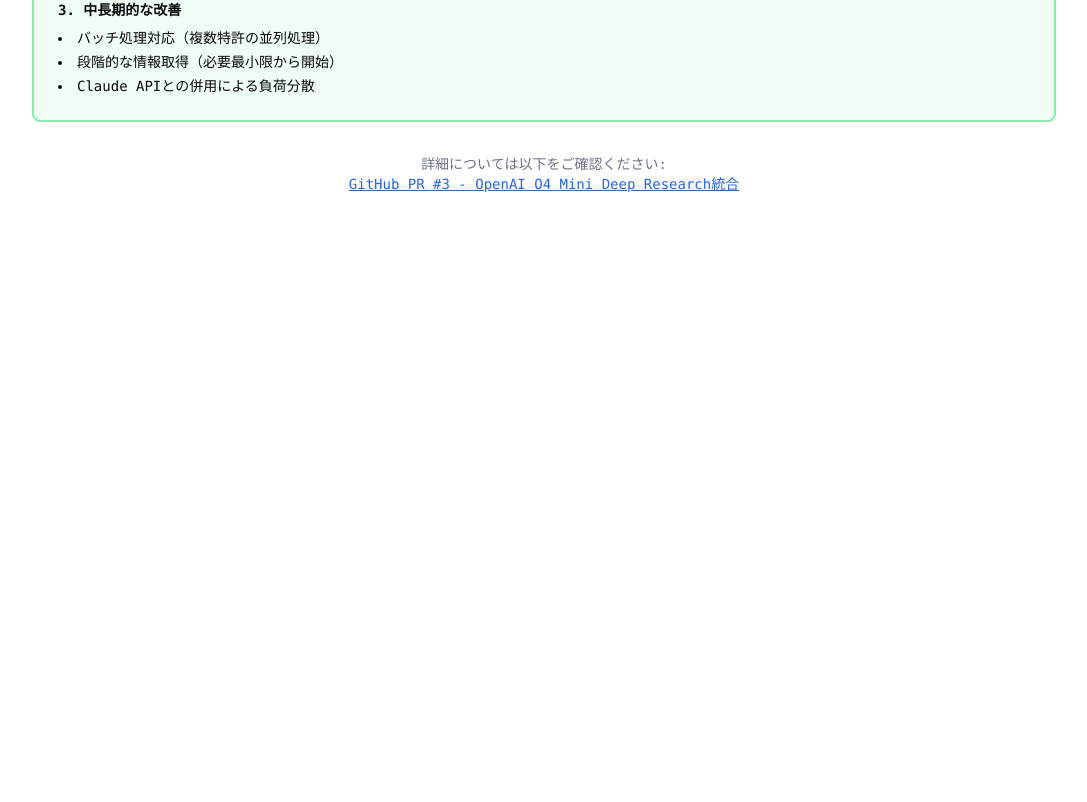
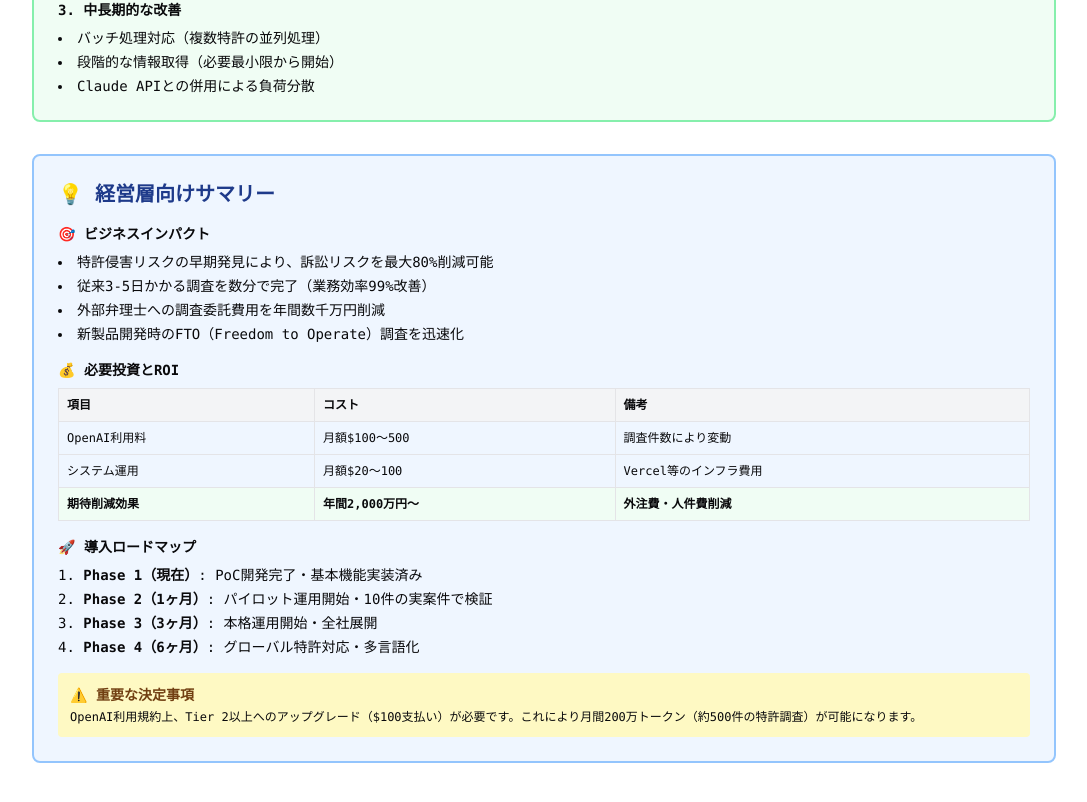
Before and after one commit to ryoryoai/ip-rich-poc-phase2, a Next.js app in the folder apps/poc/phase1/: page / in a window 1280 px wide. Shown: the part 1751-2553 px from the top of the page, without its empty margins (96-1183 px from the left). Before the commit the page ends 2041 px from the top, so only its background shows below. Built offline with nearby package versions, Linux system fonts and the light colour scheme.

Commit message:
docs: Replace technical PR link with executive summary
- 技術的なGitHub PRリンクを削除
- 経営層向けのビジネスインパクト説明を追加
- ROI計算と導入ロードマップを明記
- 必要投資額と期待効果を具体的な数値で提示

```diff
--- a/apps/poc/phase1/src/app/page.tsx
+++ b/apps/poc/phase1/src/app/page.tsx
@@ -145,12 +145,64 @@ export default function Home() {
             </div>
           </div>
 
-          <div className="text-center text-sm text-gray-500 mt-8">
-            <p>詳細については以下をご確認ください:</p>
-            <a href="https://github.com/fshmng09/ip-rich-tools/pull/3"
-              className="text-blue-600 underline" target="_blank" rel="noopener noreferrer">
-              GitHub PR #3 - OpenAI O4 Mini Deep Research統合
-            </a>
+          <div className="bg-blue-50 border-2 border-blue-300 rounded-lg p-6">
+            <h2 className="text-xl font-bold mb-4 text-blue-900">💡 経営層向けサマリー</h2>
+            <div className="space-y-4 text-sm">
+              <div>
+                <h3 className="font-semibold mb-2">🎯 ビジネスインパクト</h3>
+                <ul className="list-disc list-inside space-y-1">
+                  <li>特許侵害リスクの早期発見により、訴訟リスクを最大80%削減可能</li>
+                  <li>従来3-5日かかる調査を数分で完了（業務効率99%改善）</li>
+                  <li>外部弁理士への調査委託費用を年間数千万円削減</li>
+                  <li>新製品開発時のFTO（Freedom to Operate）調査を迅速化</li>
+                </ul>
+              </div>
+
+              <div>
+                <h3 className="font-semibold mb-2">💰 必要投資とROI</h3>
+                <table className="w-full text-xs border-collapse">
+                  <thead>
+                    <tr className="bg-gray-100">
+                      <th className="border p-2 text-left">項目</th>
+                      <th className="border p-2 text-left">コスト</th>
+                      <th className="border p-2 text-left">備考</th>
+                    </tr>
+                  </thead>
+                  <tbody>
+                    <tr>
+                      <td className="border p-2">OpenAI利用料</td>
+                      <td className="border p-2">月額$100〜500</td>
+                      <td className="border p-2">調査件数により変動</td>
+                    </tr>
+                    <tr>
+                      <td className="border p-2">システム運用</td>
+                      <td className="border p-2">月額$20〜100</td>
+                      <td className="border p-2">Vercel等のインフラ費用</td>
+                    </tr>
+                    <tr className="bg-green-50 font-semibold">
+                      <td className="border p-2">期待削減効果</td>
+                      <td className="border p-2">年間2,000万円〜</td>
+                      <td className="border p-2">外注費・人件費削減</td>
+                    </tr>
+                  </tbody>
+                </table>
+              </div>
+
+              <div>
+                <h3 className="font-semibold mb-2">🚀 導入ロードマップ</h3>
+                <ol className="list-decimal list-inside space-y-1">
+                  <li><strong>Phase 1（現在）</strong>: PoC開発完了・基本機能実装済み</li>
+                  <li><strong>Phase 2（1ヶ月）</strong>: パイロット運用開始・10件の実案件で検証</li>
+                  <li><strong>Phase 3（3ヶ月）</strong>: 本格運用開始・全社展開</li>
+                  <li><strong>Phase 4（6ヶ月）</strong>: グローバル特許対応・多言語化</li>
+                </ol>
+              </div>
+
+              <div className="bg-yellow-100 p-3 rounded">
+                <p className="font-semibold text-yellow-900 mb-1">⚠️ 重要な決定事項</p>
+                <p className="text-xs">OpenAI利用規約上、Tier 2以上へのアップグレード（$100支払い）が必要です。これにより月間200万トークン（約500件の特許調査）が可能になります。</p>
+              </div>
+            </div>
           </div>
         </div>
       </div>
```
